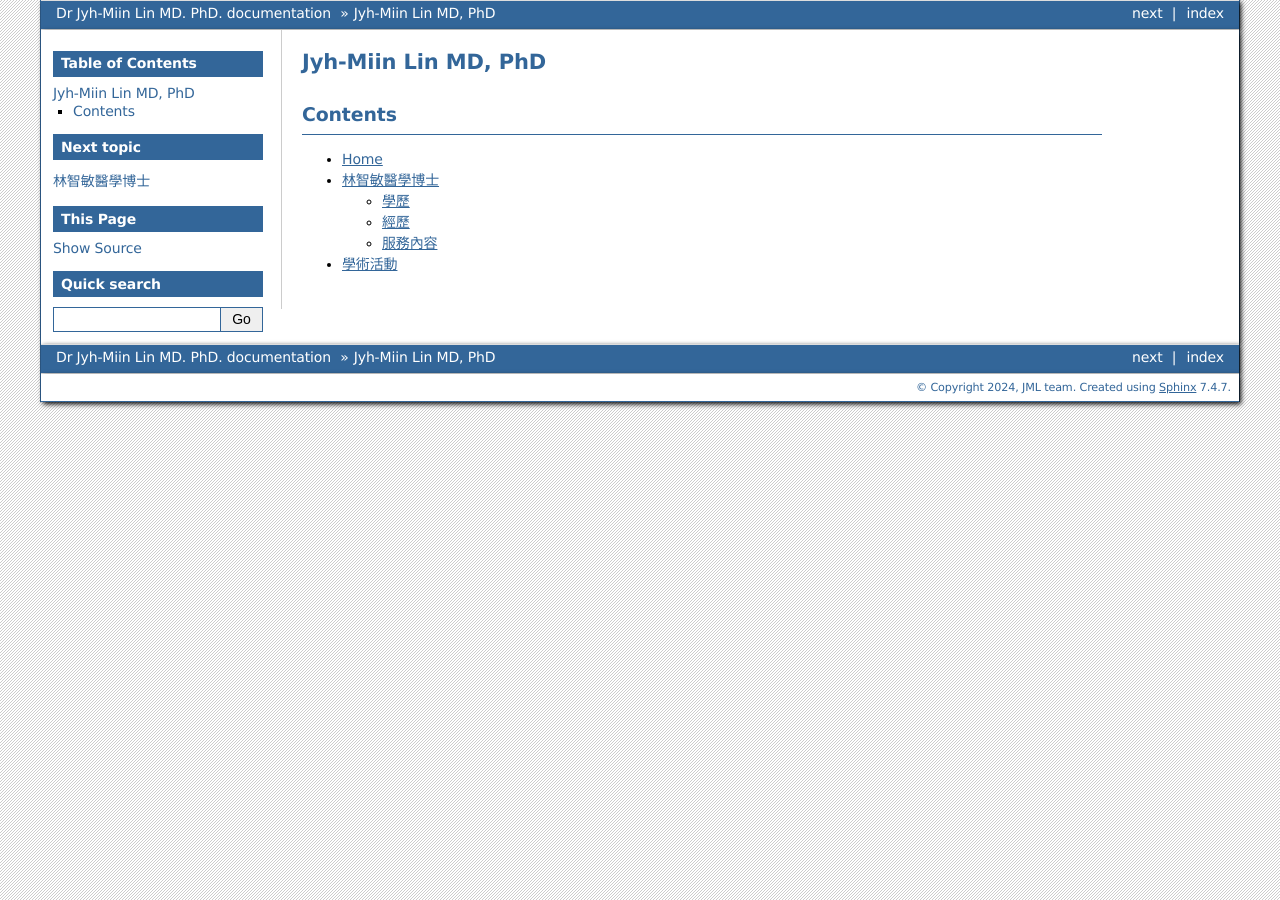
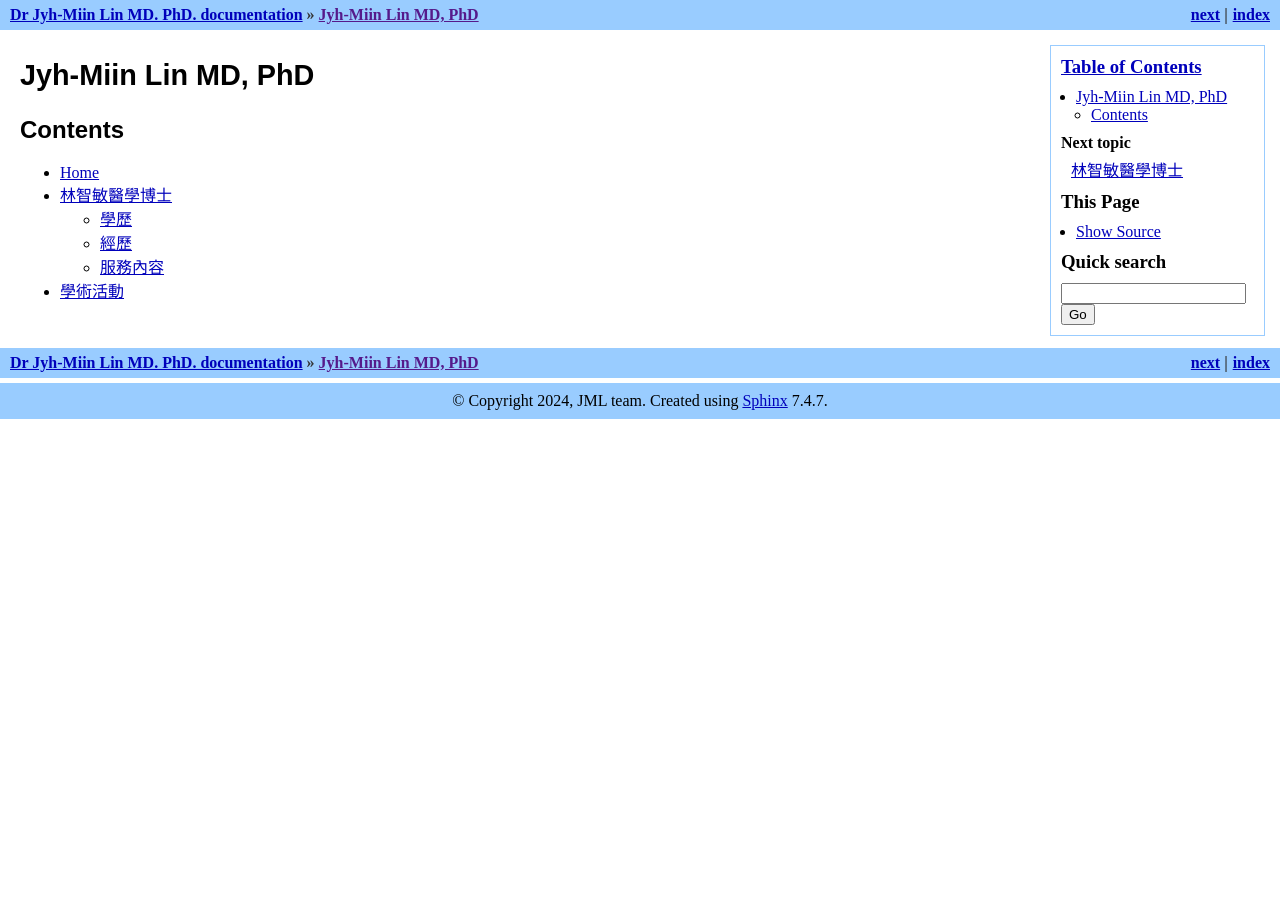
Before and after one commit to jyhmiinlin/jyhmiinlin.github.io, a Sphinx documentation site: the page built from docs/index.rst, in a window 1280 px wide. Built offline with Sphinx 7.4.7, drawn with Linux system fonts in a browser that asks for light colours; pages that are not in the unit, such as notebooks, are missing from menus.

Commit message:
traditional

```diff
--- a/docs/conf.py
+++ b/docs/conf.py
@@ -54,7 +54,7 @@
 # -- Options for HTML output -------------------------------------------------
 
 # extensions = [ "sphinx_rtd_theme", ]
-html_theme = "bizstyle"
+html_theme = "traditional"
 
 # The theme to use for HTML and HTML Help pages.  See the documentation for
 # a list of builtin themes.
```
